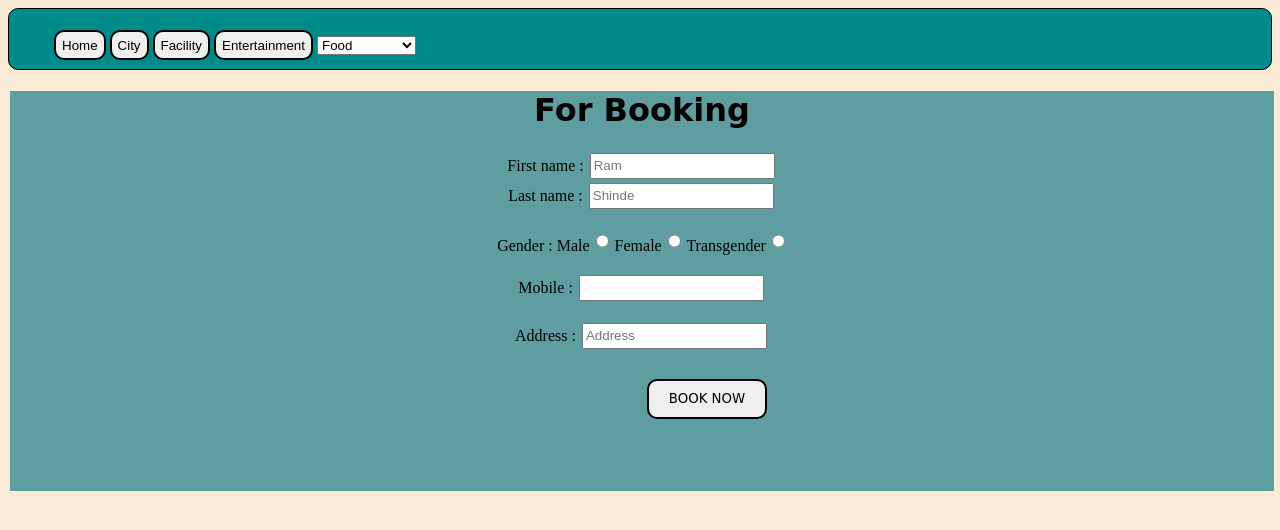
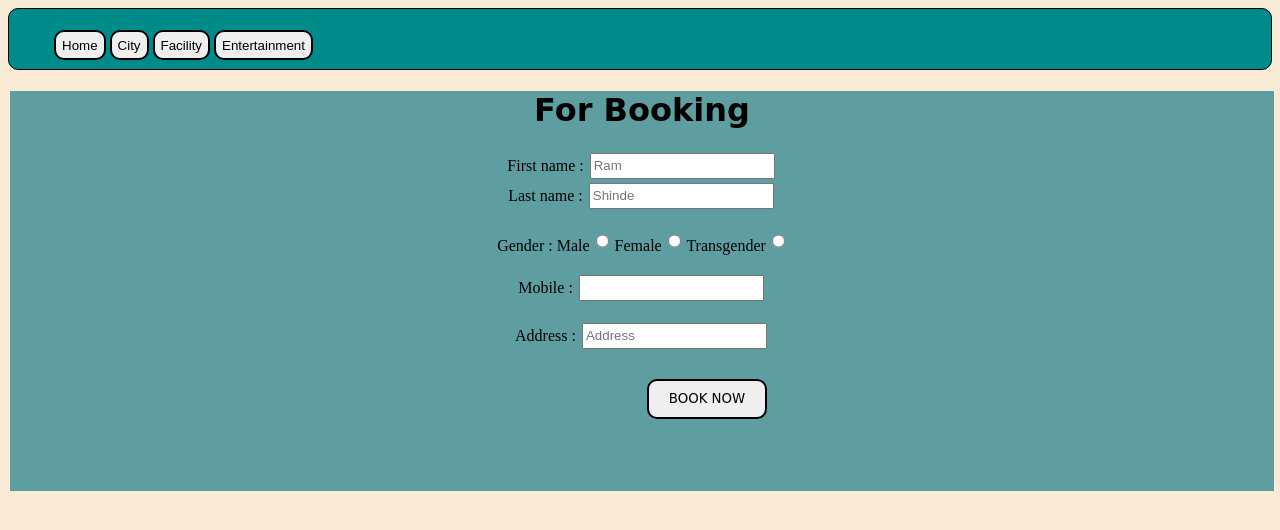
Before and after one commit to ram2025/Hotel-Booking, a plain HTML site: page pay.html in a window 1280 px wide. Drawn offline with Linux system fonts and the light colour scheme.

Commit message:
nav-element

```diff
--- a/pay.html
+++ b/pay.html
@@ -80,11 +80,6 @@
                 <li><a href="https://www.google.com/maps"><button>City</button></a></li>
                 <li><a href="./facility.HTML"><button id="facility">Facility</button></a></li>
                 <li><a href="https://www.popoptiq.com/types-of-entertainment/"><button>Entertainment</button></a></li>
-                <li><select name="select" id="select-element">
-                <option value="food">Food</option>
-                <option value="Sport">Sport</option>
-                <option value="Music">Music-facility</option>
-            </select></li>
             </ul>
         </nav>
     </section>
```
